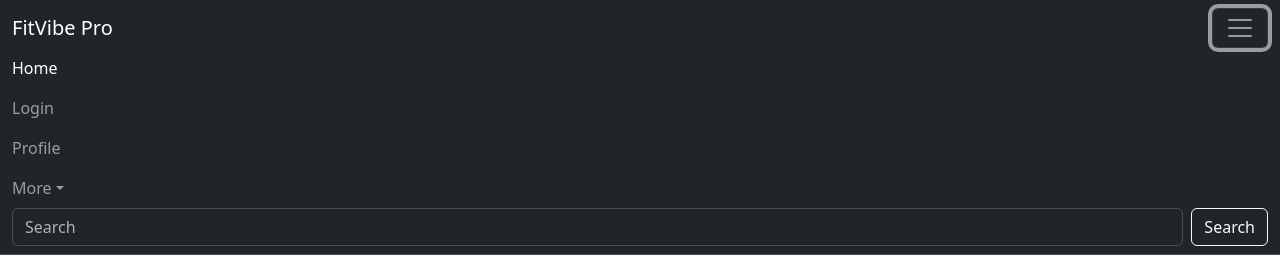
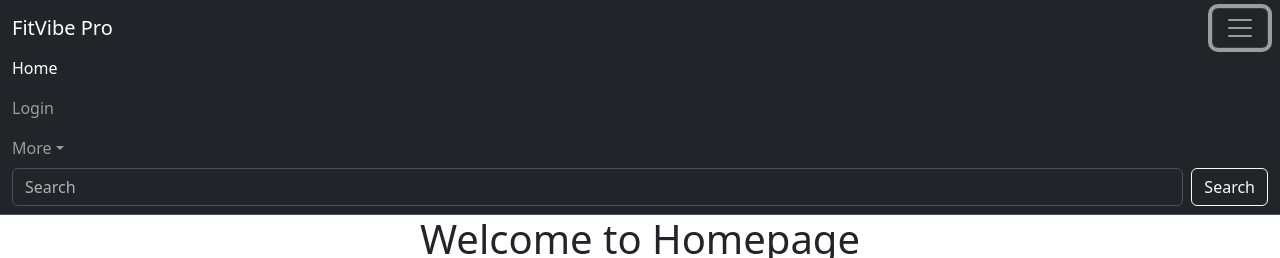
Before and after one commit to jwhit-commit/final-workout-tracker, a React (Vite) app in the folder client/: page / in a window 1280 px wide. Both pictures are taken after a click on the button "Toggle navigation". Shown: the top 258 px of the page. Built offline with nearby package versions, Linux system fonts and the light colour scheme.

Commit message:
finished login functionality

```diff
--- a/client/src/components/Navbar.jsx
+++ b/client/src/components/Navbar.jsx
@@ -1,8 +1,9 @@
 import React from 'react';
 import 'bootstrap/dist/css/bootstrap.min.css';
-
+import Auth from '../utils/auth';
 
 const Navbar = () => {
+  const isLoggedIn = Auth.loggedIn();
   return (
     <nav className="navbar bg-dark border-bottom border-body" data-bs-theme="dark">
       <div className="container-fluid">
@@ -27,16 +28,28 @@ const Navbar = () => {
                 Home
               </a>
             </li>
+      {isLoggedIn ? (
+        <>
+            <li className="nav-item">
+              <a className="nav-link" href="/profile">
+               Profile
+              </a>
+            </li>
+            <li className="nav-item">
+              <a className="nav-link" href="/" onClick={() => Auth.logout()}>
+                Logout
+              </a>
+            </li>
+        </>
+      ) : (
+        <>
             <li className="nav-item">
               <a className="nav-link" href="/login">
                 Login
               </a>
             </li>
-            <li className="nav-item">
-              <a className="nav-link" href="/profile">
-               Profile
-              </a>
-            </li>
+            </>
+      )}
             <li className="nav-item dropdown">
               <a
                 className="nav-link dropdown-toggle"
```
